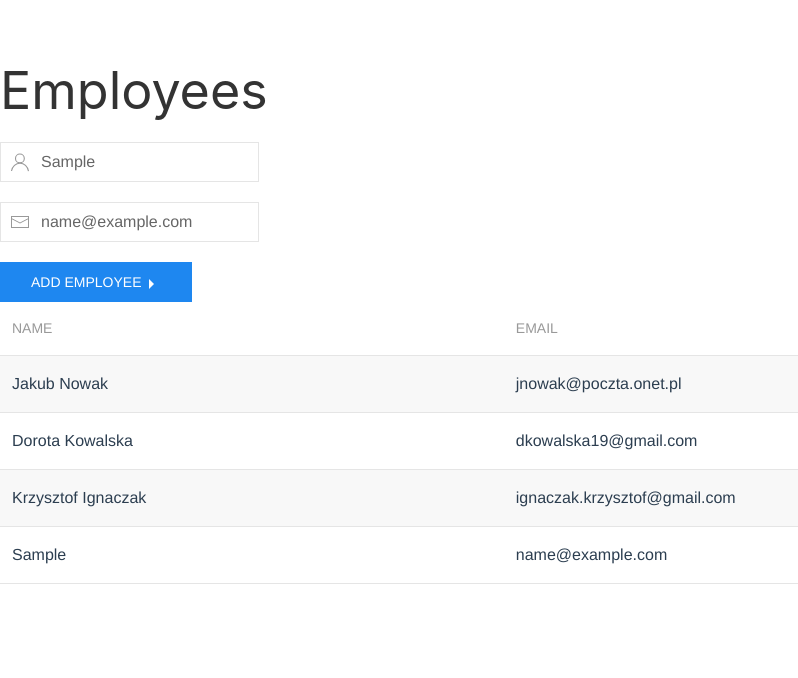
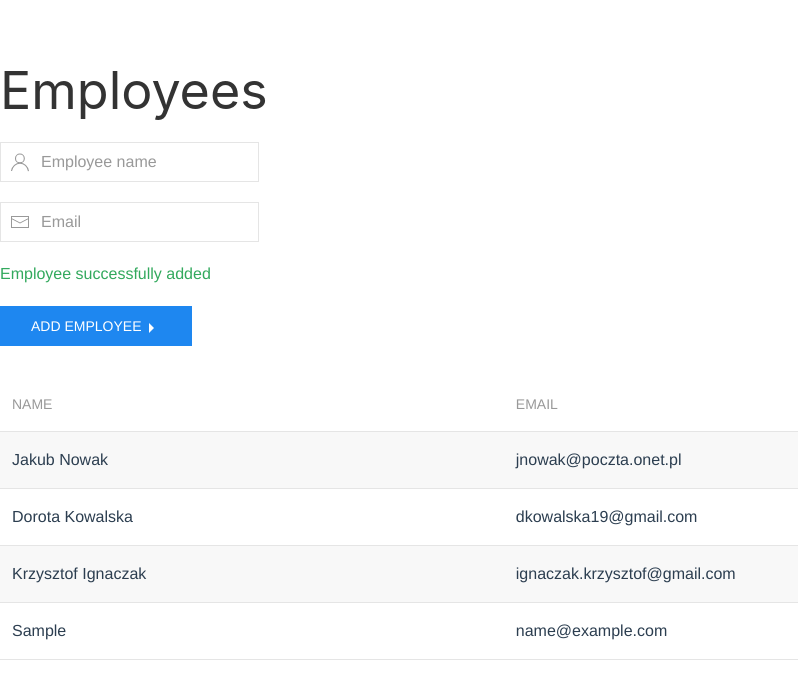
Before and after one commit to kamilpikula/employees-panel, a Vue app: page / in a window 1280 px wide. Both pictures are taken after typing "Sample", "name@example.com" into the empty fields and a click on the button "ADD EMPLOYEE". Shown: the top 678 px of the page, without its empty margins (0-798 px from the left). Built offline with nearby package versions, Linux system fonts and the light colour scheme.

Commit message:
validate form

```diff
--- a/src/components/EmployeeForm.vue
+++ b/src/components/EmployeeForm.vue
@@ -3,15 +3,33 @@
   <div class="uk-margin">
     <div class="uk-inline">
       <span class="uk-form-icon" uk-icon="icon: user"></span>
-      <input v-model="employee.name" class="uk-input" type="text" placeholder="Employee name">
+      <input ref="first"
+             type="text"
+             :class="{ 'has-error': submitting && invalidName }"
+             v-model="employee.name"
+             @focus="clearStatus"
+             @keypress="clearStatus"
+             class="uk-input"
+             placeholder="Employee name">
     </div>
   </div>
   <div class="uk-margin">
     <div class="uk-inline">
       <span class="uk-form-icon" uk-icon="icon: mail"></span>
-      <input v-model="employee.email" class="uk-input" type="text" placeholder="Email">
+      <input type="text"
+             :class="{ 'has-error': submitting && invalidEmail }"
+             v-model="employee.email"
+             @focus="clearStatus"
+             class="uk-input"
+             placeholder="Email">
     </div>
   </div>
+  <p v-if="error && submitting" class="error-message">
+    Please fill out all required fields!
+  </p>
+  <p v-if="success" class="success-message">
+    Employee successfully added
+  </p>
   <button class="uk-button uk-button-primary" uk-icon="icon: triangle-right">Add Employee</button>
 </form>
 </template>
@@ -21,6 +39,9 @@ export default {
   name: 'employee-form',
   data() {
     return {
+      submitting: false,
+      error: false,
+      success: false,
       employee: {
         name: '',
         email: '',
@@ -29,12 +50,59 @@ export default {
   },
   methods: {
     handleSubmit() {
+      this.submitting = true
+      this.clearStatus()
+
+      if (this.invalidName || this.invalidEmail) {
+        this.error = true
+        return
+      }
+
       this.$emit('add:employee', this.employee)
+      this.employee = {
+        name: '',
+        email: '',
+      }
+      this.error = false
+      this.success = true
+      this.submitting = false
+    },
+
+    clearStatus() {
+      this.success = false
+      this.error = false
+    },
+  },
+
+  computed: {
+    invalidName() {
+      return this.employee.name === ''
+    },
+    invalidEmail() {
+      return this.employee.email === ''
     },
   },
 }
 </script>
 
 <style scoped>
+  form {
+    margin-bottom: 2rem;
+  }
 
+  [class*='-message'] {
+    font-weight: 500;
+  }
+
+  .has-error {
+    border: 1px solid #d33c40;
+  }
+
+  .error-message {
+    color: #d33c40;
+  }
+
+  .success-message {
+    color: #32a95d;
+  }
 </style>
```
